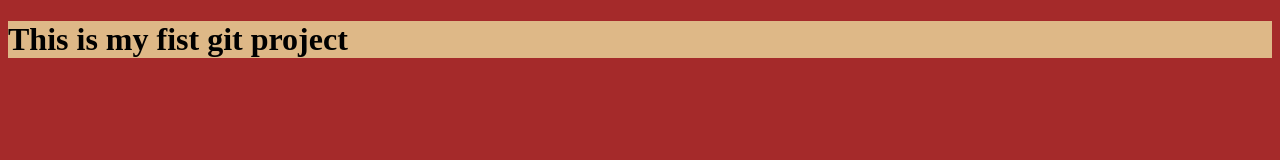
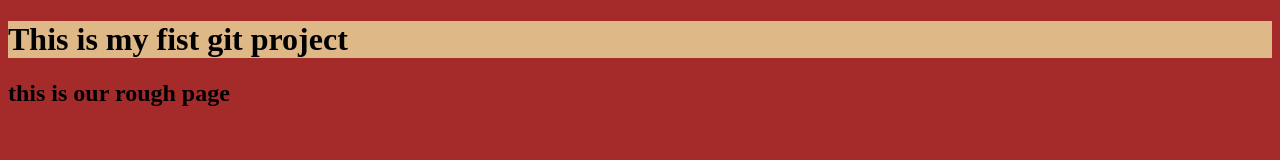
Before and after one commit to MasbaIUBAT/sami, a plain HTML site: page styles.html in a window 1280 px wide. Drawn offline with Linux system fonts and the light colour scheme.

Commit message:
this is my branch

```diff
--- a/styles.html
+++ b/styles.html
@@ -9,5 +9,6 @@
 <body>
     <h1>This is my fist git project</h1>
     <script src="app.js"></script>
+    <h2>this is our rough page </h2>
 </body>
 </html>
```
